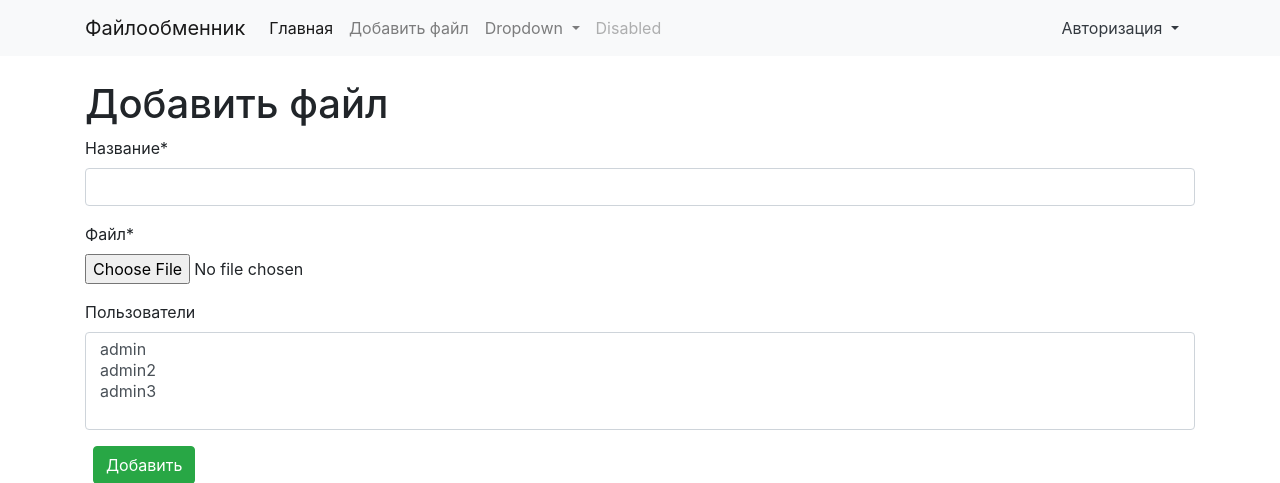
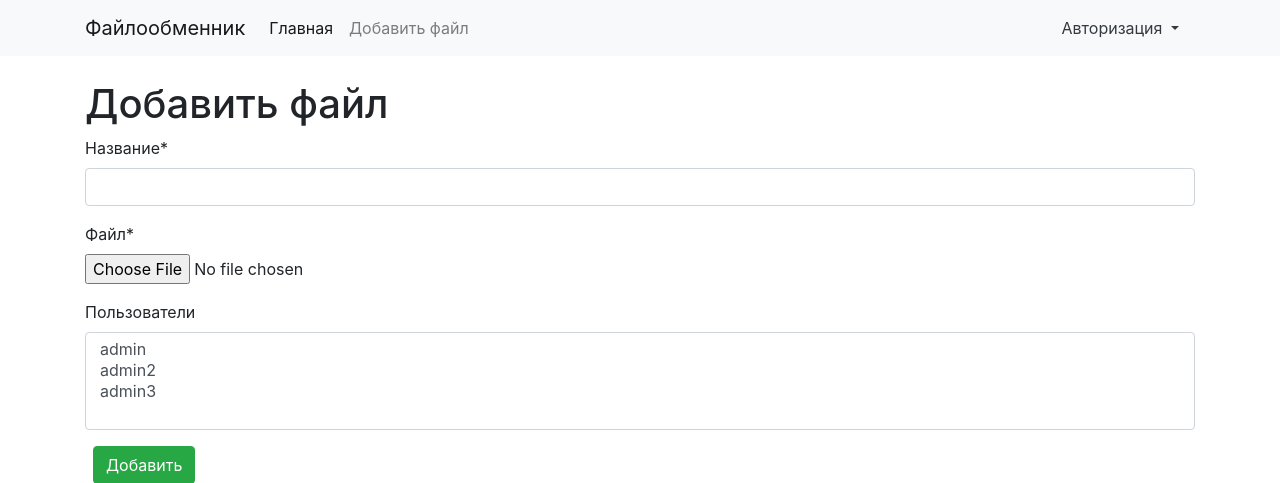
Before and after one commit to arti17/files_project, a Django app: page /file/ in a window 1280 px wide. Shown: the top 483 px of the page. Run offline with Django 3.2, Linux system fonts and the light colour scheme; data comes from the database, SQL or seed files in the repository; some libraries are stand-ins or nearby versions.

Commit message:
Исправлена глупая ошибка, что забыл добавить разрешение, для доступа по ссылке кроме приватных файлов и убраны лишний ссылки с навигации.

```diff
--- a/source/templates/_base.html
+++ b/source/templates/_base.html
@@ -25,21 +25,6 @@
         </li>
         <li class="nav-item">
           <a class="nav-link" href="{% url 'file_create' %}">Добавить файл</a>
-        </li>
-        <li class="nav-item dropdown">
-          <a class="nav-link dropdown-toggle" href="#" id="navbarDropdown" role="button" data-toggle="dropdown"
-             aria-haspopup="true" aria-expanded="false">
-            Dropdown
-          </a>
-          <div class="dropdown-menu" aria-labelledby="navbarDropdown">
-            <a class="dropdown-item" href="#">Action</a>
-            <a class="dropdown-item" href="#">Another action</a>
-            <div class="dropdown-divider"></div>
-            <a class="dropdown-item" href="#">Something else here</a>
-          </div>
-        </li>
-        <li class="nav-item">
-          <a class="nav-link disabled" href="#">Disabled</a>
         </li>
       </ul>
       <div class="nav-item dropdown">
--- a/source/webapp/views.py
+++ b/source/webapp/views.py
@@ -53,7 +53,7 @@ class FileDetailView(UserPassesTestMixin, DetailView):
 
     def test_func(self):
         file = self.get_object()
-        return self.request.user == file.author or self.request.user in file.private.all()
+        return file.access != 'private' or self.request.user == file.author or self.request.user in file.private.all()
 
 
 class FileCreateView(CreateView):
```
